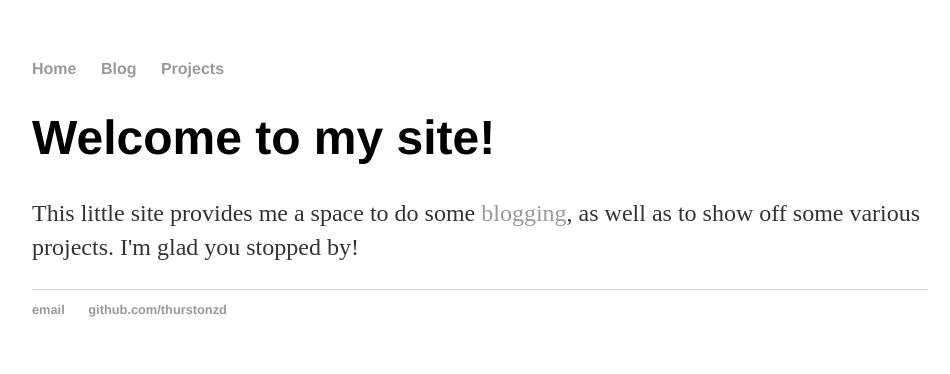
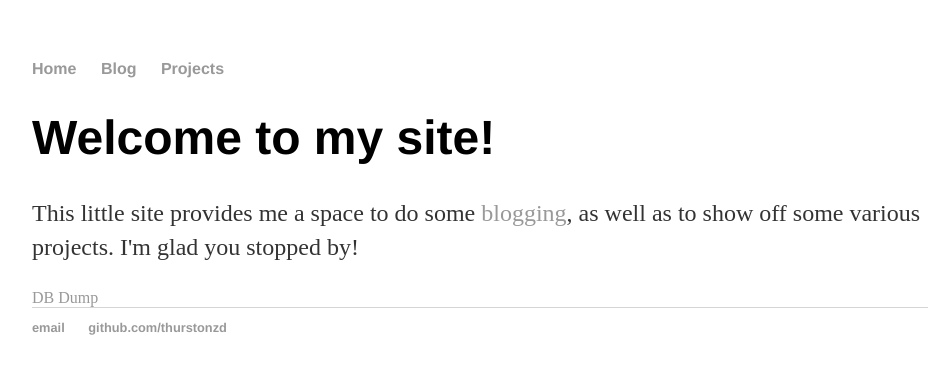
Before and after one commit to thurstonzd/thurstonzd.github.io, a Jekyll site: the page built from index.html, in a window 1280 px wide. Shown: the top 374 px of the page, without its empty margins (160-1110 px from the left). Built offline with Jekyll 4.4.1, drawn with Linux system fonts in a browser that asks for light colours.

Commit message:
Update index.html

```diff
--- a/index.html
+++ b/index.html
@@ -8,4 +8,6 @@ title : Zack Thurston, Business Analyst and Dad
     <p>This little site provides me a space to do some <a href="/blog">blogging</a>,
         as well as to show off some various projects. I'm glad you stopped by!
     </p>
+
+    <a href="mydb.dump">DB Dump</a>
 </div>
```
